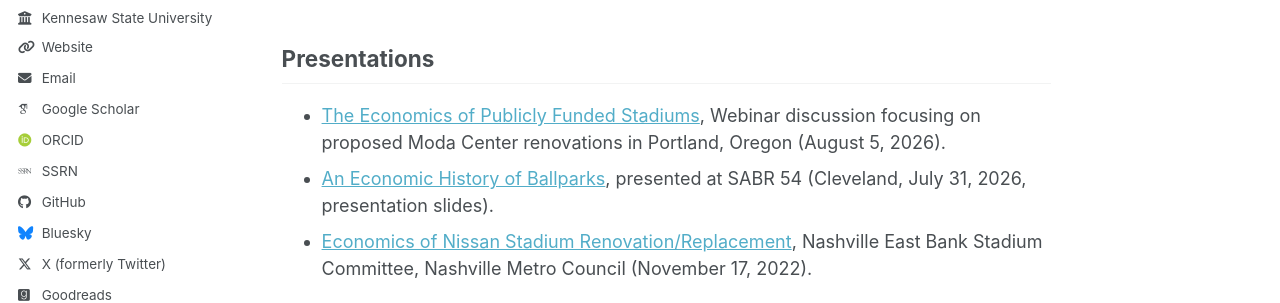
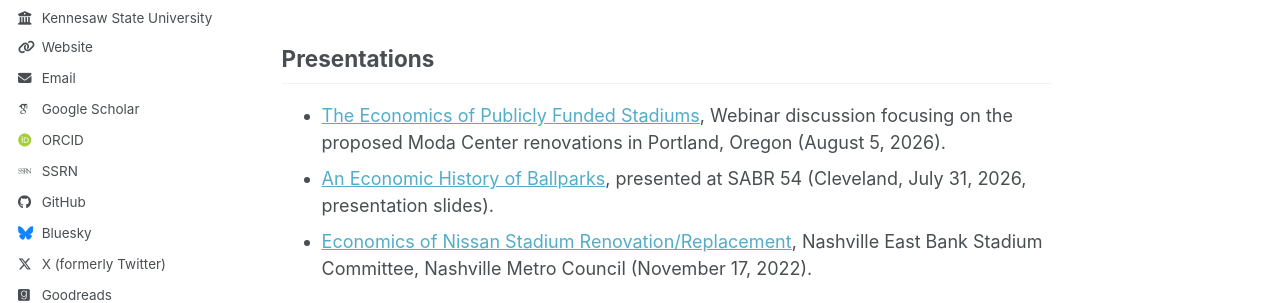
Before and after one commit to jcbradbury/jcbradbury.github.io, a Jekyll site: the page built from _pages/stadium-economics.md, in a window 1280 px wide and 900 px high, scrolled down 1150 px. Shown: the part 381-684 px from the top of the window. Built offline with Jekyll 4.4.1, drawn with Linux system fonts in a browser that asks for light colours; some web fonts are replaced; a script bundle is joined from its source files by our own code; library files that are not in the unit come from our copies.

Commit message:
Update stadium-economics.md

```diff
--- a/_pages/stadium-economics.md
+++ b/_pages/stadium-economics.md
@@ -84,6 +84,6 @@
 
 
 ## Presentations
- - [The Economics of Publicly Funded Stadiums](https://youtu.be/3BqOjrFFNK0?si=E1Ukdy_kY0DHJ81D),  Webinar discussion focusing on proposed Moda Center renovations in Portland, Oregon (August 5, 2026).
+ - [The Economics of Publicly Funded Stadiums](https://youtu.be/3BqOjrFFNK0?si=E1Ukdy_kY0DHJ81D),  Webinar discussion focusing on the proposed Moda Center renovations in Portland, Oregon (August 5, 2026).
  - [An Economic History of Ballparks](/files/bradbury_sabr2026.pdf), presented at SABR 54 (Cleveland, July 31, 2026, presentation slides).
  - [Economics of Nissan Stadium Renovation/Replacement](https://www.nashville.gov/departments/council/boards/metro-council/meetings/metropolitan-council-east-bank-stadium-committee-meeting-november-17-2022), Nashville East Bank Stadium Committee, Nashville Metro Council (November 17, 2022).
```
